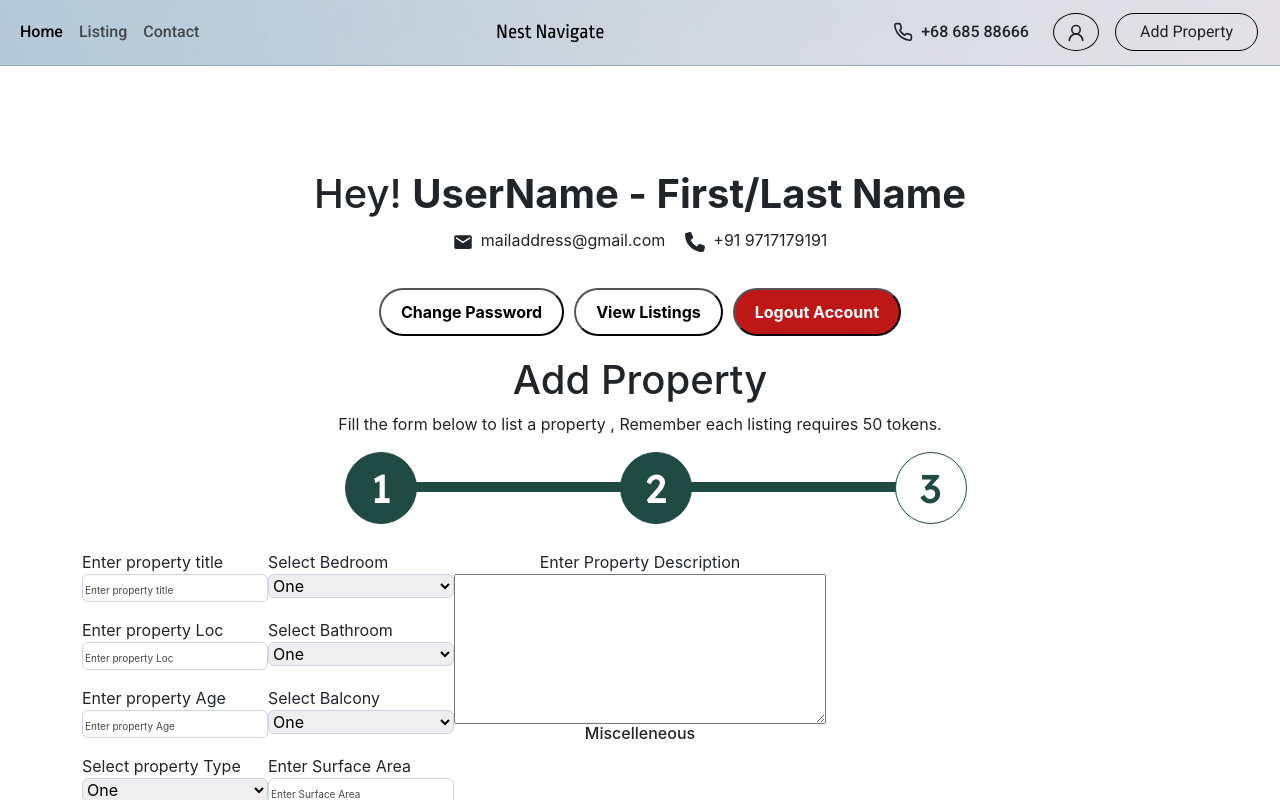
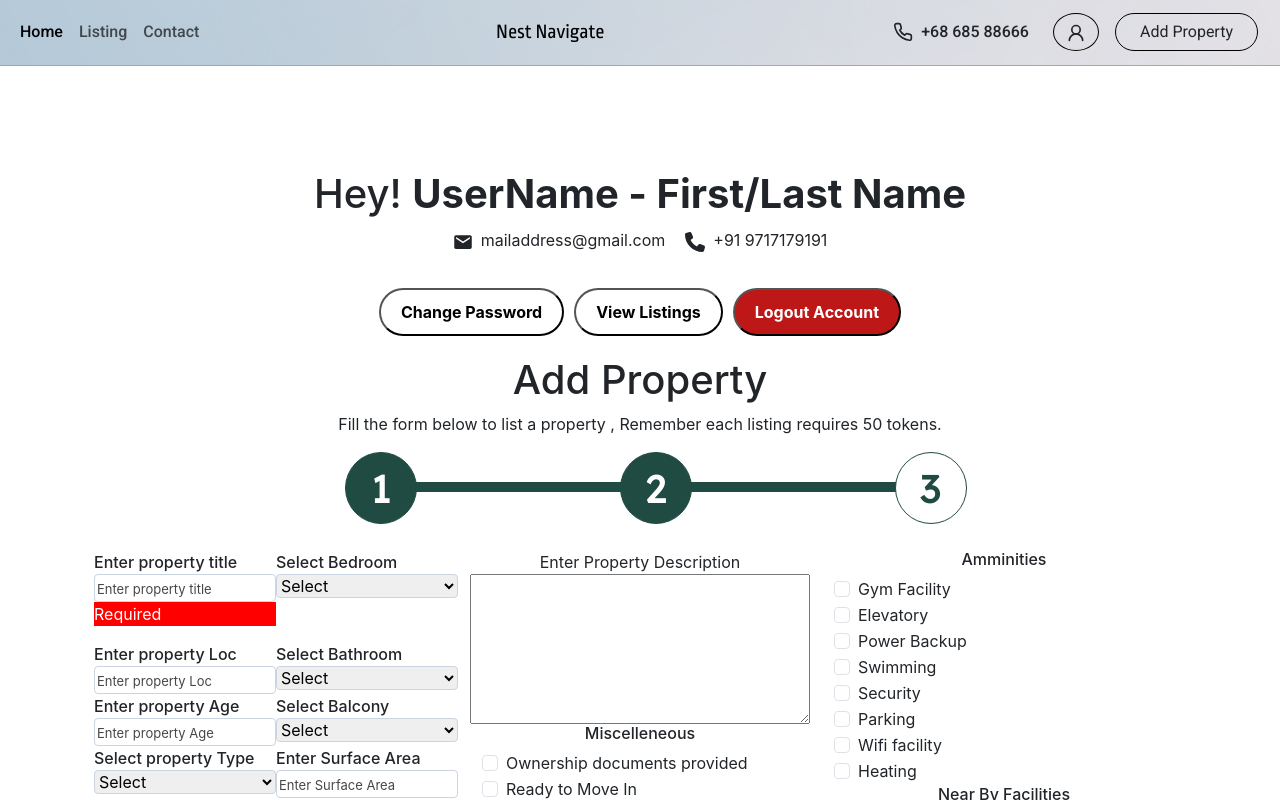
Before and after one commit to KenaxisQ/Nest-Nevigate-Fronted, a React (Create React App) app: page /add-property in a window 1280 px wide. Both pictures are taken after a click on the button "Choose and Next". Shown: the top 800 px of the page. Built offline with nearby package versions, Linux system fonts and the light colour scheme; a web font is replaced by a local one.

Commit message:
Second and Third form changes

```diff
--- a/src/Components/AddPropertyForm/PropertyForms/FormRenderDynamic/FormRenderDynamic.css
+++ b/src/Components/AddPropertyForm/PropertyForms/FormRenderDynamic/FormRenderDynamic.css
@@ -1,11 +1,12 @@
 .renderDynamicComponents{
-    border-radius: 6px;
+    border-radius: 4px;
     border: 1px solid #CBD5E1;
 }
 
 .renderDynamicComponents::placeholder {
     color: #322f2fe3;
-    font-size: x-small;
+    font-size: small;
+
   }
 .postcontent::placeholder {
     color: #0d0d0de3;
--- a/src/Components/AddPropertyForm/PropertyForms/FormRenderDynamic/FormRenderDynamic.js
+++ b/src/Components/AddPropertyForm/PropertyForms/FormRenderDynamic/FormRenderDynamic.js
@@ -1,169 +1,376 @@
-import './FormRenderDynamic.css'
+import "./FormRenderDynamic.css";
 import { useForm, FormProvider, useWatch } from "react-hook-form";
-import { yupResolver } from '@hookform/resolvers/yup';
-import {object as yupObject, string as yupString} from 'yup';
-import { useEffect } from 'react';
+import { yupResolver } from "@hookform/resolvers/yup";
+import { object as yupObject, string as yupString } from "yup";
+import { useEffect } from "react";
+import PropTypes from "prop-types";
 const validationSchema = yupObject().shape({
-    propertyTitle: yupString().required('Required')
-})
-export const FormRenderDynamic = () => {
+  propertyTitle: yupString().required("Required"),
+  bedroom: yupString().required("Required"),
+});
+export const FormRenderDynamic = ({ setStep }) => {
   const json = [
     {
-            title: 'Enter property title',
-            placeHolder: 'Enter property title',
-            componetName: 'Input',
-            fieldName: 'propertyTitle',
-            required: true
+      title: "Enter property title",
+      placeHolder: "Enter property title",
+      componetName: "Input",
+      fieldName: "propertyTitle",
+      required: true,
     },
     {
-            title: 'Select Bedroom',
-            placeHolder: 'Enter property Loc',
-            componetName: 'Dropdown',
-            fieldName: 'bedroom',
+      title: "Select Bedroom",
+      placeHolder: "Enter property Loc",
+      componetName: "Dropdown",
+      fieldName: "bedroom",
     },
     {
-            title: 'Enter property Loc',
-            placeHolder: 'Enter property Loc',
-            componetName: 'Input',
+      title: "Enter property Loc",
+      placeHolder: "Enter property Loc",
+      componetName: "Input",
       required: true,
-            fieldName: 'propertyLoc'
+      fieldName: "propertyLoc",
     },
     {
-            title: 'Select Bathroom',
-            placeHolder: 'Enter property Loc',
-            componetName: 'Dropdown',
-            fieldName: 'bathroom'
+      title: "Select Bathroom",
+      placeHolder: "Enter property Loc",
+      componetName: "Dropdown",
+      fieldName: "bathroom",
     },
     {
-            title: 'Enter property Age',
-            placeHolder: 'Enter property Age',
-            componetName: 'Input',
-            fieldName: 'propertyAge'
+      title: "Enter property Age",
+      placeHolder: "Enter property Age",
+      componetName: "Input",
+      fieldName: "propertyAge",
     },
     {
-            title: 'Select Balcony',
-            placeHolder: 'Select Balcony',
-            componetName: 'Dropdown',
+      title: "Select Balcony",
+      placeHolder: "Select Balcony",
+      componetName: "Dropdown",
       required: true,
-            fieldName: 'balcony'
+      fieldName: "balcony",
     },
     {
-            title: 'Select property Type',
-            placeHolder: 'Select property Type',
-            componetName: 'Dropdown',
-            fieldName: 'propertyType'
+      title: "Select property Type",
+      placeHolder: "Select property Type",
+      componetName: "Dropdown",
+      fieldName: "propertyType",
     },
     {
-            title: 'Enter Surface Area',
-            placeHolder: 'Enter Surface Area',
-            componetName: 'Input',
-            fieldName: 'surfaceArea'
+      title: "Enter Surface Area",
+      placeHolder: "Enter Surface Area",
+      componetName: "Input",
+      fieldName: "surfaceArea",
     },
     {
-            title: 'Select Furnish Status',
-            placeHolder: 'Select Furnish Status',
-            componetName: 'Dropdown',
-            fieldName: 'furnishStatus'
+      title: "Select Furnish Status",
+      placeHolder: "Select Furnish Status",
+      componetName: "Dropdown",
+      fieldName: "furnishStatus",
     },
     {
-            title: 'Enter Carpet Area',
-            placeHolder: 'Enter Carpet Area',
-            componetName: 'Input',
-            fieldName: 'carpetArea'
+      title: "Enter Carpet Area",
+      placeHolder: "Enter Carpet Area",
+      componetName: "Input",
+      fieldName: "carpetArea",
     },
     {
-            title: 'Select Completion Status',
-            placeHolder: 'Select Completion Status',
-            componetName: 'Dropdown',
-            fieldName: 'completionStatus'
+      title: "Select Completion Status",
+      placeHolder: "Select Completion Status",
+      componetName: "Dropdown",
+      fieldName: "completionStatus",
     },
     {
-            title: 'Encumberence Status',
-            placeHolder: 'Encumberence Status',
-            componetName: 'Dropdown',
-            fieldName: 'encumberenceStatus'
-        }
+      title: "Encumberence Status",
+      placeHolder: "Encumberence Status",
+      componetName: "Dropdown",
+      fieldName: "encumberenceStatus",
+    },
   ];
 
-    const { control, formState, setValue, trigger } = useForm({
-        mode: 'onChange',
-        reValidateMode: 'onChange',
+  const miscelleneousJson = [
+    {
+      name: "Ownership documents provided",
+      fieldName: "ownershipDocuments",
+    },
+    {
+      name: "Ready to Move In",
+      fieldName: "readyToMoveIn",
+    },
+    {
+      name: "Financing Provided",
+      fieldName: "financingProvided",
+    },
+    {
+      name: "Pooja Room Available",
+      fieldName: "poojaRoomAvailable",
+    },
+  ];
+
+  const amminitiesJson = [
+    {
+      name: "Gym Facility",
+      fieldName: "gymFacility",
+    },
+    {
+      name: "Elevatory",
+      fieldName: "elevator",
+    },
+    {
+      name: "Power Backup",
+      fieldName: "powerBackup",
+    },
+    {
+      name: "Swimming",
+      fieldName: "swimming",
+    },
+    {
+      name: "Security",
+      fieldName: "security",
+    },
+    {
+      name: "Parking",
+      fieldName: "parking",
+    },
+    {
+      name: "Wifi facility",
+      fieldName: "wifiFacility",
+    },
+    {
+      name: "Heating",
+      fieldName: "heating",
+    },
+  ];
+
+  const nearByFacilitiesJson = [
+    {
+      name: "Taxi Stand",
+      fieldName: "taxiStand",
+    },
+    {
+      name: "Natural Park",
+      fieldName: "naturalPark",
+    },
+    {
+      name: "Shopping Complex",
+      fieldName: "shoppingComplex",
+    },
+    {
+      name: "Hospital",
+      fieldName: "hospital",
+    },
+    {
+      name: "Bus Stand",
+      fieldName: "busStand",
+    },
+  ];
+  const { control, formState, setValue, trigger, register } = useForm({
+    mode: "onChange",
+    reValidateMode: "onChange",
     defaultValues: {},
     resolver: yupResolver(validationSchema),
-         shouldUnregister: false
+    shouldUnregister: false,
   });
   const values = useWatch({ control });
   const formContext = {
     control,
-        formState
-    }
-    const {errors} = formContext?.formState;
-    console.log('erros', errors);
-    console.log('values', values);
-    const onSubmit = (evt) =>{
+    formState,
+  };
+  const { errors } = formContext?.formState;
+  console.log("erros", errors);
+  console.log("values", values);
+  const onSubmit = (evt) => {
     evt.preventDefault();
-        console.log('onSubmit', values);
-    }
+    console.log("onSubmit", values);
+  };
   useEffect(() => {
     trigger();
   }, []);
+
   return (
     <FormProvider>
-        <form onSubmit={onSubmit} class="needs-validation" novalidate>
-            <div className='renderMainWrapper row'>
+      <form onSubmit={onSubmit} novalidate className="container">
+        <div className="renderMainWrapper row">
           <div className="renderWrapper col-lg-4">
-                    <div className='row'>
-                        {
-                            json.map((prop, index) => {
-                                if (prop.componetName === 'Dropdown') {
+            <div className="row">
+              {json.map((prop, index) => {
+                if (prop.componetName === "Dropdown") {
                   return (
-                                        <div className='col-lg-6' style={{ display: 'flex', flexDirection: 'column', textAlign: 'left' }} >
-                                            <label for={prop.title} style={{}}>{prop.title}</label>
-                                            <select placeholder={prop.placeHolder}
-                                            id = {prop.title}
+                    <div
+                      className="col-lg-6"
+                      style={{
+                        display: "flex",
+                        flexDirection: "column",
+                        textAlign: "left",
+                      }}
+                    >
+                      <label for={prop.title} style={{ fontWeight: 500 }}>
+                        {prop.title}
+                      </label>
+                      <select
+                        placeholder={prop.placeHolder}
+                        id={prop.title}
                         className="renderDynamicComponents"
-                                            onChange={event => {console.log(event);  setValue(prop?.fieldName, event?.target?.value)}}
+                        {...register(prop?.fieldName)}
+                        onChange={(event) => {
+                          console.log(event);
+                          setValue(prop?.fieldName, event?.target?.value);
+                        }}
                       >
+                        <option value=" " selected>
+                          Select
+                        </option>
                         <option value="1">One</option>
                         <option value="2">Two</option>
                       </select>
                     </div>
-                                    )
-                                }
-                                else if (prop.componetName === 'Input') {
+                  );
+                } else if (prop.componetName === "Input") {
                   return (
-                                        <div className=' col-lg-6' style={{ display: 'flex', flexDirection: 'column', textAlign: 'left' }} >
-                                            <label for={prop.title} style={{}}>{prop.title}</label>
+                    <div
+                      className=" col-lg-6"
+                      style={{
+                        display: "flex",
+                        flexDirection: "column",
+                        textAlign: "left",
+                      }}
+                    >
+                      <label for={prop.title} style={{ fontWeight: 500 }}>
+                        {prop.title}
+                      </label>
                       <input
                         placeholder={prop.placeHolder}
-                                             id = {prop.title}
+                        id={prop.title}
                         className="renderDynamicComponents"
-                                             style={{ color: 'black' }}
-                                             onChange={
-                                                event => setValue(prop?.fieldName, event.target.value)
+                        style={{ color: "black" }}
+                        onChange={(event) =>
+                          setValue(prop?.fieldName, event.target.value)
                         }
+                        {...register(prop?.fieldName)}
                       />
-                                            <p className='error'>{errors?.name?.message}</p>
+                      {errors?.[prop.fieldName]?.message && (
+                        <p
+                          className="error"
+                          style={{
+                            color: "White",
+                            background: "red",
+                            alignItems: "center",
+                          }}
+                        >
+                          {errors?.[prop.fieldName]?.message}
+                        </p>
+                      )}
                     </div>
-                                    )
+                  );
                 }
-                            }
-                            )
-                        }
+              })}
             </div>
           </div>
           <div className="renderWrapper col-lg-4">
-                    <div className='row'>
-                        <label for={"description"}>Enter Property Description</label>
-                        <textarea className="postContent" id={"description"} placeholder={"Enter Description"} rows={6} cols={40} />
+            <div className="container">
+              <div className="row">
+                <label for={"description"} className="col-lg-12">
+                  Enter Property Description
+                </label>
+                <textarea
+                  className="postContent col-lg-12"
+                  id={"description"}
+                  placeholder={"Enter Description"}
+                  rows={6}
+                  cols={40}
+                  onChange={(event) =>
+                    setValue("descriptionBox", event.target.value)
+                  }
+                />
+              </div>
               <h6>Miscelleneous</h6>
+              <div>
+                {miscelleneousJson.map((prop, index) => {
+                  return (
+                    <div className="container" key={index}>
+                      <div className="row align-items-center">
+                        <div className="col-auto">
+                          <div className="form-check">
+                            <input
+                              type="checkbox"
+                              id={prop?.fieldName}
+                              {...register(prop.fieldName)}
+                              onChange={(event) => {
+                                setValue(prop.fieldName, event.target.checked);
+                              }}
+                              className="form-check-input"
+                            />
+                        <label for={prop?.fieldName}>{prop?.name}</label>
+                        </div>
+                        </div>
+                      </div>
+                    </div>
+                  );
+                })}
+              </div>
             </div>
           </div>
           <div className="renderWrapper  col-lg-4">
+            <h6>Amminities</h6>
+            {amminitiesJson.map((prop, index) => {
+              return (
+                <div className="container" key={index}>
+                  <div className="row">
+                    <div className="col-auto">
+                      <div className="form-check">
+                        <input
+                          type="checkbox"
+                          id={prop?.fieldName}
+                          {...register(prop.fieldName)}
+                          onChange={(event) => {
+                            setValue(prop.fieldName, event.target.checked);
+                          }}
+                          className="form-check-input"
+                        />
+                        <label for={prop?.fieldName}>{prop?.name}</label>
                       </div>
                     </div>
-            <button label="submit" />
+                  </div>
+                </div>
+              );
+            })}
+            <h6>Near By Facilities</h6>
+            {nearByFacilitiesJson.map((prop, index) => {
+              return (
+                <div className="container" key={index}>
+                  <div className="row">
+                    <div className="col-auto">
+                      <div className="form-check">
+                        <input
+                          type="checkbox"
+                          id={prop?.fieldName}
+                          {...register(prop.fieldName)}
+                          onChange={(event) => {
+                            setValue(prop.fieldName, event.target.checked);
+                          }}
+                          className="form-check-input"
+                        />
+                        <label for={prop?.fieldName}>{prop?.name}</label>
+                        </div>
+                    </div>
+                  </div>
+                </div>
+              );
+            })}
+            <button
+              onClick={() => {
+                setStep(2);
+              }}
+              className="PropertyNextButton"
+            >
+              Choose and Next
+            </button>
+          </div>
+        </div>
       </form>
     </FormProvider>
-    )
-}
+  );
+};
+
+FormRenderDynamic.propTypes = {
+  setStep: PropTypes.func,
+};
--- a/src/Components/AddPropertyForm/PropertyForms/SecondForm.js
+++ b/src/Components/AddPropertyForm/PropertyForms/SecondForm.js
@@ -1,15 +1,17 @@
 import { useForm, FormProvider, useWatch } from "react-hook-form";
 import { FormRenderDynamic } from "./FormRenderDynamic/FormRenderDynamic";
-
-export const SecondForm = () => {
-
+import PropTypes from "prop-types";
+export const SecondForm = ({setStep}) => {
 
     return (
         <>
         <FormProvider>
-            <FormRenderDynamic />
+            <FormRenderDynamic setStep={setStep}/>
         </FormProvider>
-            <h1>Second form</h1>
         </>
     )
 }
+
+SecondForm.propTypes = {
+    setStep: PropTypes.func.isRequired
+}
```
Also changed, not shown: src/Components/AddPropertyForm/PropertyForms/ThirdForm.css (added, +43 -0 lines), src/Components/AddPropertyForm/PropertyForms/ThirdForm.js (added, +61 -0 lines), src/Components/progressBar/progressBar.js (+7 -5 lines). Lines whose indentation alone changed are shown as unchanged.
